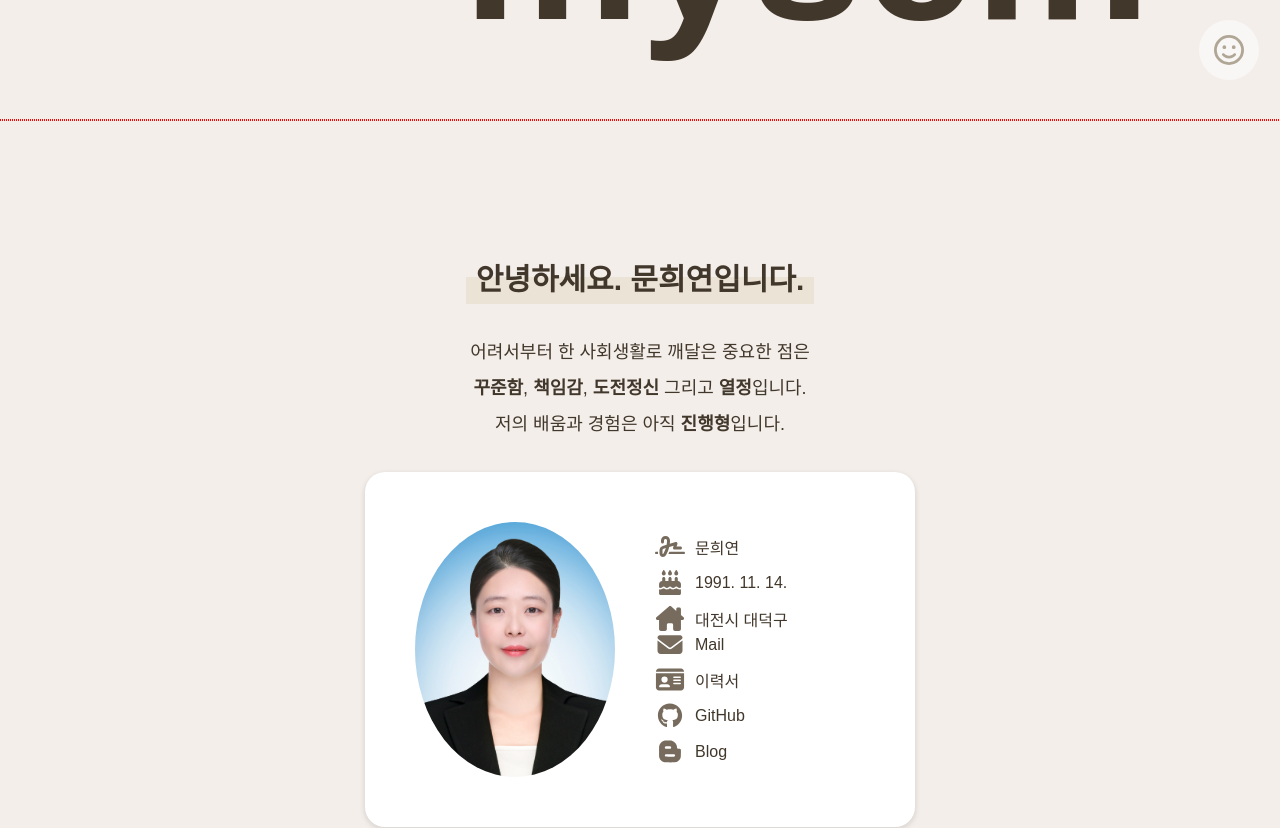
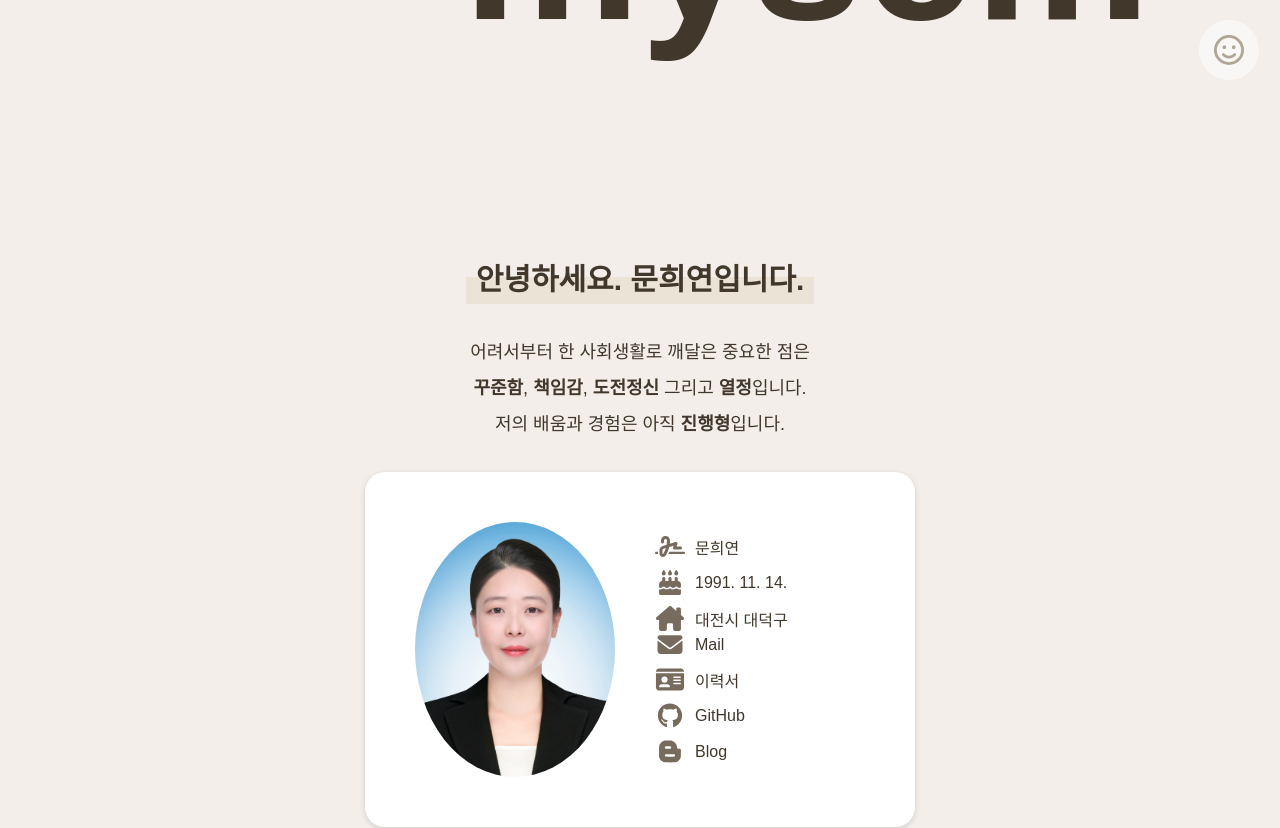
Before and after one commit to yeon7513/main-portfolio, a React (Create React App) app: page /about in a window 1280 px wide. Shown: the part 680-1508 px from the top of the page. Built offline with nearby package versions, Linux system fonts and the light colour scheme; a web font is replaced by a local one.

Commit message:
StyledComponent.js modify

```diff
--- a/src/components/StyledComponent.js
+++ b/src/components/StyledComponent.js
@@ -6,7 +6,6 @@ export const Container = styled.section`
   margin: 0 auto;
   padding-top: 130px;
   box-sizing: border-box;
-  outline: 1px dotted red;
   &.portfolio-wrap {
     height: 100%;
   }
```
